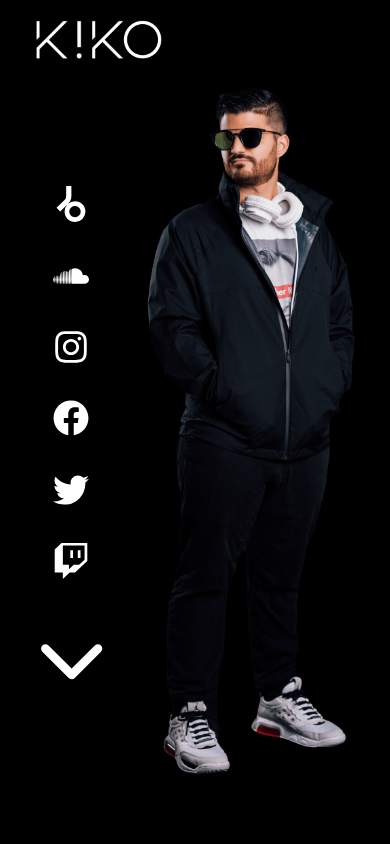
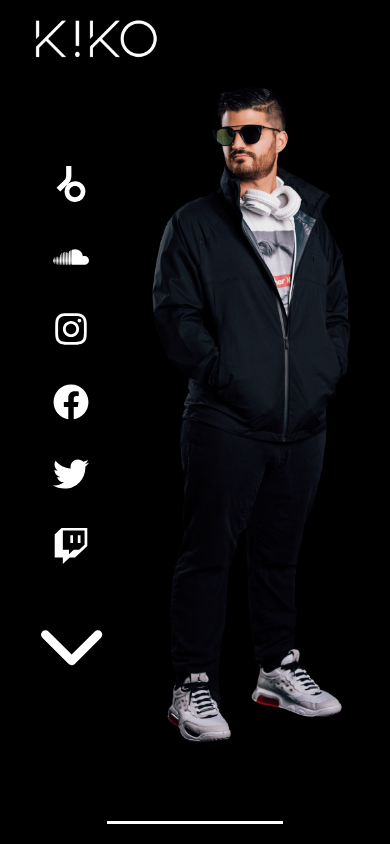
Before and after one commit to Lost-At-Sea/KikoDj, a Gatsby site: page / in a window 390 px wide. Shown: the top 844 px of the page. Built offline with nearby package versions, Linux system fonts and the light colour scheme; Gatsby itself is replaced by a stand-in of ours.

Commit message:
Added styling changes to prevent bottom of hero from getting cutoff on iPhones due to menu bar

```diff
--- a/public/page-data/using-typescript/page-data.json
+++ b/public/page-data/using-typescript/page-data.json
@@ -1 +1 @@
-{"componentChunkName":"component---src-pages-using-typescript-tsx","path":"/using-typescript/","result":{"data":{"site":{"buildTime":"2021-01-15 11:58 pm UTC"}},"pageContext":{}},"staticQueryHashes":["63159454"]}
+{"componentChunkName":"component---src-pages-using-typescript-tsx","path":"/using-typescript/","result":{"data":{"site":{"buildTime":"2021-01-16 12:10 am UTC"}},"pageContext":{}},"staticQueryHashes":["63159454"]}
--- a/src/components/header.css
+++ b/src/components/header.css
@@ -13,8 +13,8 @@
 }
 
 .logo {
-  width: 150px;
-  height: 67px;
+  width: 145px;
+  height: 65px;
 }
 
 @media only screen and (min-width: 600px) {
--- a/src/components/layout.css
+++ b/src/components/layout.css
@@ -43,7 +43,7 @@
   margin: 0 auto;
 }
 .row {
-  height: 87vh;
+  height: 83vh;
   display: flex;
   justify-content: space-evenly;
   width: 100%;
@@ -77,7 +77,7 @@
 }
 @media only screen and (max-width: 360px) {
   .row {
-    height: 86vh;
+    height: 82vh;
   }
 }
 @media only screen and (min-width: 600px) {
--- a/src/components/socialLinks.css
+++ b/src/components/socialLinks.css
@@ -4,7 +4,7 @@
   justify-content: space-evenly;
   align-items: center;
   list-style-type: none;
-  height: 80%;
+  height: 85%;
   margin: 0;
   margin-top: 45px;
 }
```
